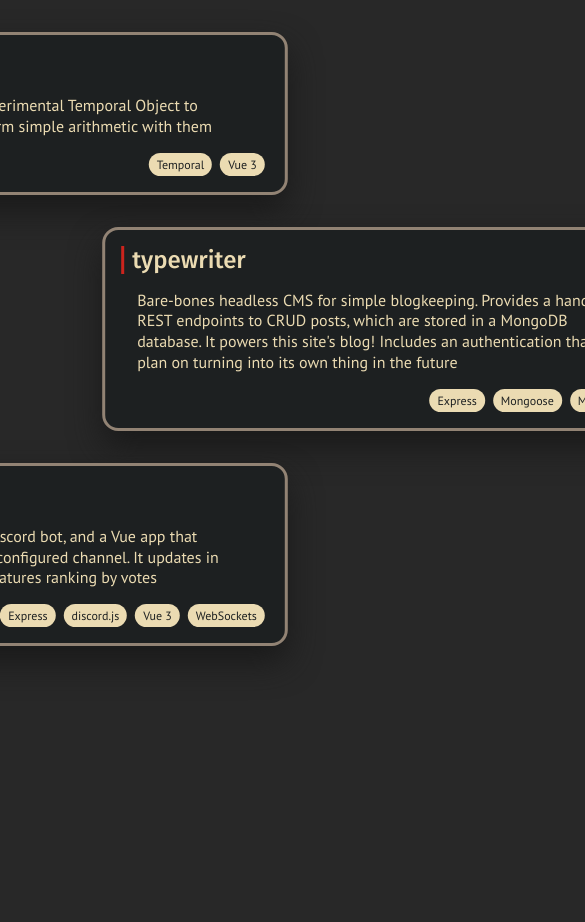
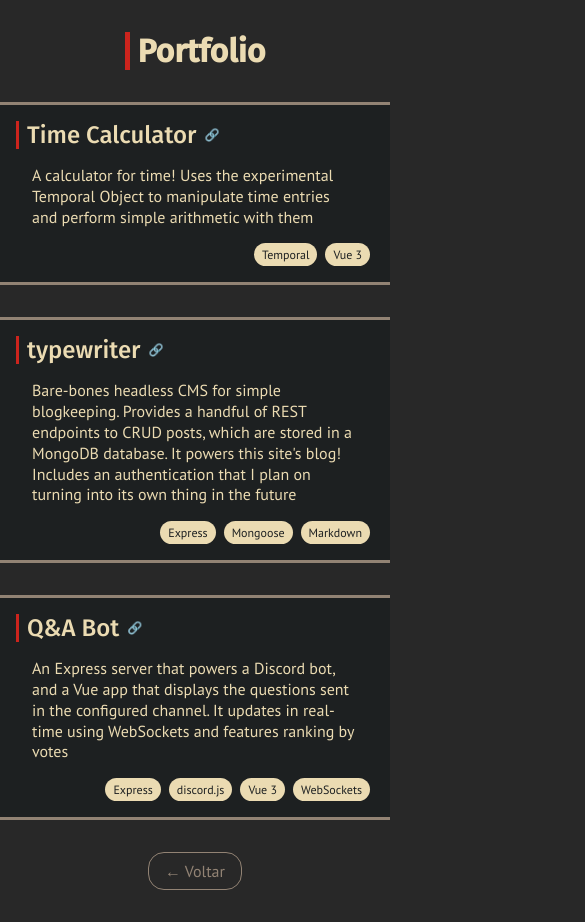
Before and after one commit to Peruibeloko/perublog-vue, a Vue app: page /portfolio in a window 390 px wide. Shown: the top 922 px of the page, 585 px wide, since content can reach past the window. Before the commit the page ends 844 px from the top, so only its background shows below. Built offline with nearby package versions, Linux system fonts and the light colour scheme; no server answers.

Commit message:
add home buttons, fix card link wrap

```diff
--- a/src/components/blog/Socials.vue
+++ b/src/components/blog/Socials.vue
@@ -6,10 +6,10 @@ const { isSidebarOpen, updateSidebar } = inject('sidebar', false);
 
 <template>
   <aside id="socials" :class="{ active: isSidebarOpen }">
-    <div id="aside-header">
+    <section id="aside-header">
       <h1>Redes</h1>
       <span id="close" @click="updateSidebar">→</span>
-    </div>
+    </section>
     <ul>
       <li id="soundcloud">
         <a href="https://soundcloud.com/dynmic" target="_blank">SoundCloud</a>
@@ -27,6 +27,7 @@ const { isSidebarOpen, updateSidebar } = inject('sidebar', false);
         <a href="https://twitter.com/dynmicdnb" target="_blank">Twitter</a>
       </li>
     </ul>
+    <RouterLink :to="{ name: 'home' }" class="home-link">🏠 Home</RouterLink>
   </aside>
 </template>
 
@@ -91,6 +92,25 @@ const { isSidebarOpen, updateSidebar } = inject('sidebar', false);
   border-color: #1da1f2 !important;
 }
 
+.home-link {
+  margin-top: 2rem;
+  width: fit-content;
+  color: var(--gray);
+  border: none;
+  font-size: 1rem;
+  font-family: var(--sans-serif-regular);
+  cursor: pointer;
+  border: 1px solid var(--gray);
+  border-radius: 1rem;
+  padding: 0.5rem 1rem;
+  transition-duration: 200ms;
+}
+
+.home-link:hover {
+  border-color: var(--white);
+  color: var(--white);
+}
+
 @media (max-width: 768px) {
   #socials {
     margin: 0;
@@ -113,7 +133,7 @@ const { isSidebarOpen, updateSidebar } = inject('sidebar', false);
   }
 
   #socials ul {
-    margin-top: 60%;
+    margin-top: 3rem;
   }
 
   #socials ul li {
@@ -130,6 +150,14 @@ const { isSidebarOpen, updateSidebar } = inject('sidebar', false);
     text-align: center;
   }
 
+  .home-link {
+    margin-top: 10rem;
+    width: 100%;
+    text-align: center;
+    font-size: 1.5rem;
+    padding: 2rem 0;
+  }
+
   #socials.active {
     transform: translateX(0);
   }
--- a/src/pages/Portfolio.vue
+++ b/src/pages/Portfolio.vue
@@ -1,4 +1,5 @@
 <script setup>
+import { RouterLink } from 'vue-router';
 const sites = [
   {
     title: 'Time Calculator',
@@ -28,73 +29,98 @@ const sites = [
 </script>
 
 <template>
+  <header>
+    <h1>Portfolio</h1>
+  </header>
   <main>
     <ul class="card-list">
-      <li v-for="(site, i) in sites" class="card-wrapper" :class="i % 2 === 0 ? 'l' : 'r'">
+      <li v-for="(site, i) in sites" class="card" :class="i % 2 === 0 ? 'l' : 'r'">
         <a :href="site.href" target="_blank" rel="noopener noreferrer">
-          <h3 class="title">{{ site.title }}</h3>
-          <p class="description">{{ site.description }}</p>
-          <ul class="technologies">
-            <li v-for="tech in site.uses">{{ tech }}</li>
-          </ul>
+          <h2 class="title">{{ site.title }}</h2>
+          <span>🔗</span>
         </a>
+        <p class="description">{{ site.description }}</p>
+        <ul class="technologies">
+          <li v-for="tech in site.uses">{{ tech }}</li>
+        </ul>
       </li>
     </ul>
   </main>
+  <footer>
+    <RouterLink :to="{ name: 'home' }">← Voltar</RouterLink>
+  </footer>
 </template>
 
 <style lang="css" scoped>
+header {
+  margin-top: 2rem;
+  display: flex;
+  justify-content: center;
+}
+
+header h1 {
+  border-left: 5px solid var(--main-color);
+  padding-left: 0.5rem;
+  font-family: var(--sans-serif-title);
+}
+
 .card-list {
   display: flex;
   flex-direction: column;
   align-items: center;
 }
-.card-wrapper a {
+.card {
   width: 35rem;
   display: flex;
   flex-direction: column;
-  margin: 2rem;
-  margin-bottom: 0;
+  margin-top: 2rem;
   padding: 1rem;
   border: 3px solid var(--gray);
   border-radius: 1rem;
   background-color: var(--black);
-  box-shadow: 0 1rem 2rem hsl(0, 0%, 10%);
+}
+.card.l {
+  transform: translateX(-30%);
+}
+.card.r {
+  transform: translateX(30%);
+}
+.card a {
+  display: flex;
+  align-items: center;
+  margin-bottom: 1rem;
 }
 
-.card-wrapper.l {
-  transform: translateX(-30%);
+.card a span {
+  margin-left: 0.5rem;
+  font-size: 0.75rem;
+  opacity: 0;
 }
-.card-wrapper.r {
-  transform: translateX(30%);
+.card a:hover span {
+  opacity: 1;
 }
 
-.card-wrapper:last-of-type {
-  margin-bottom: 2rem;
-}
-
-.card-wrapper .title {
+.card .title {
   font-size: 1.5rem;
   font-family: var(--sans-serif-title);
   font-weight: normal;
   border-left: 3px solid var(--main-color);
   padding-left: 0.5rem;
-  margin-bottom: 1rem;
 }
 
-.card-wrapper .description {
+.card .description {
   font-family: var(--sans-serif-regular);
   line-height: 1.3rem;
   margin: 0 1rem;
   margin-bottom: 1rem;
 }
 
-.card-wrapper .technologies {
+.card .technologies {
   align-self: flex-end;
   display: flex;
 }
 
-.card-wrapper .technologies li {
+.card .technologies li {
   font-size: 0.75rem;
   font-family: var(--sans-serif-regular);
   margin: 0 0.25rem;
@@ -103,4 +129,45 @@ const sites = [
   color: var(--black);
   border-radius: 1rem;
 }
+
+footer {
+  margin: 2rem 0;
+  display: flex;
+  justify-content: center;
+  align-items: center;
+}
+
+footer a {
+  color: var(--gray);
+  border: none;
+  font-size: 1rem;
+  font-family: var(--sans-serif-regular);
+  cursor: pointer;
+  border: 1px solid var(--gray);
+  border-radius: 1rem;
+  padding: 0.5rem 1rem;
+  transition-duration: 200ms;
+}
+
+footer a:hover {
+  border-color: var(--white);
+  color: var(--white);
+}
+
+@media (max-width: 768px) {
+  .card {
+    width: 100%;
+    border-left: none;
+    border-right: none;
+    border-radius: 0;
+  }
+
+  .card a span {
+    opacity: 1;
+  }
+  .card.l,
+  .card.r {
+    transform: none;
+  }
+}
 </style>
```
